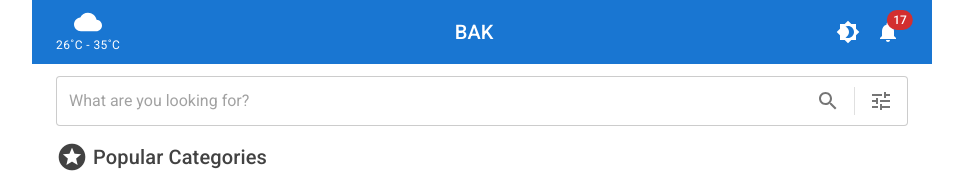
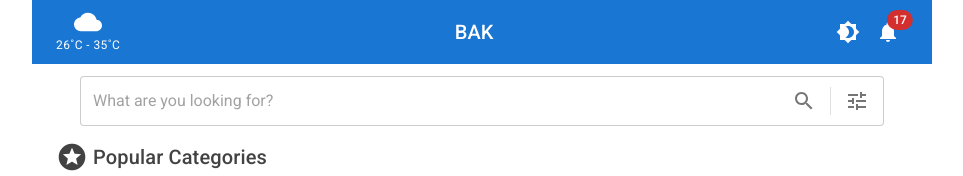
Before and after one commit to Dev-BhoneAK/ttm-material-ui, a React (Create React App) app: page / in a window 1280 px wide. Shown: the top 176 px of the page, without its empty margins (158-1121 px from the left). Built offline with nearby package versions, Linux system fonts and the light colour scheme; no server answers.

Commit message:
fix: wrap container to component

```diff
--- a/src/components/SearchBox/index.js
+++ b/src/components/SearchBox/index.js
@@ -5,10 +5,11 @@ import IconButton from "@mui/material/IconButton";
 import SearchIcon from "@mui/icons-material/Search";
 import Divider from "@mui/material/Divider";
 import TuneIcon from "@mui/icons-material/Tune";
+import { Container, Box } from "@mui/material";
 
 export default function SearchBox() {
   return (
-    <>
+    <Container>
       <Paper
         component="form"
         sx={{
@@ -33,6 +34,6 @@ export default function SearchBox() {
           <TuneIcon />
         </IconButton>
       </Paper>
-    </>
+    </Container>
   );
 }
```
